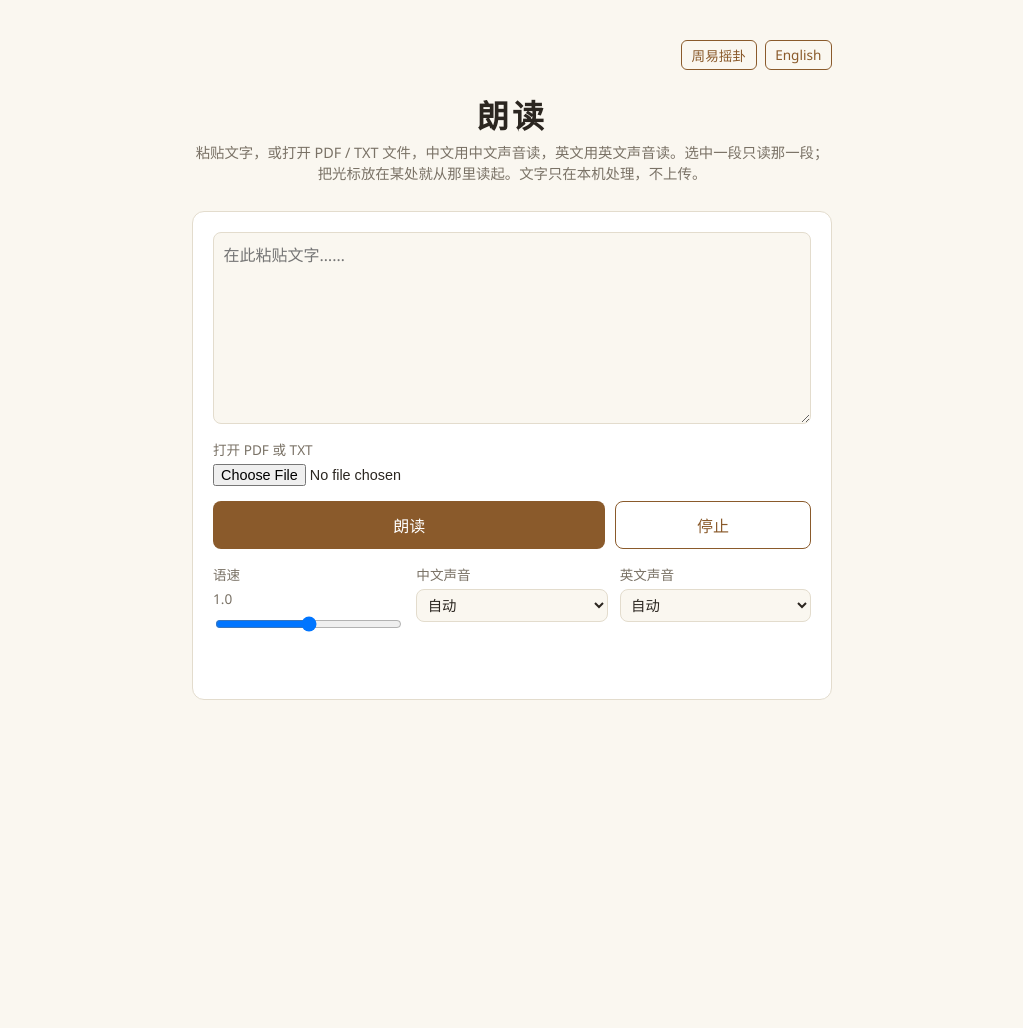
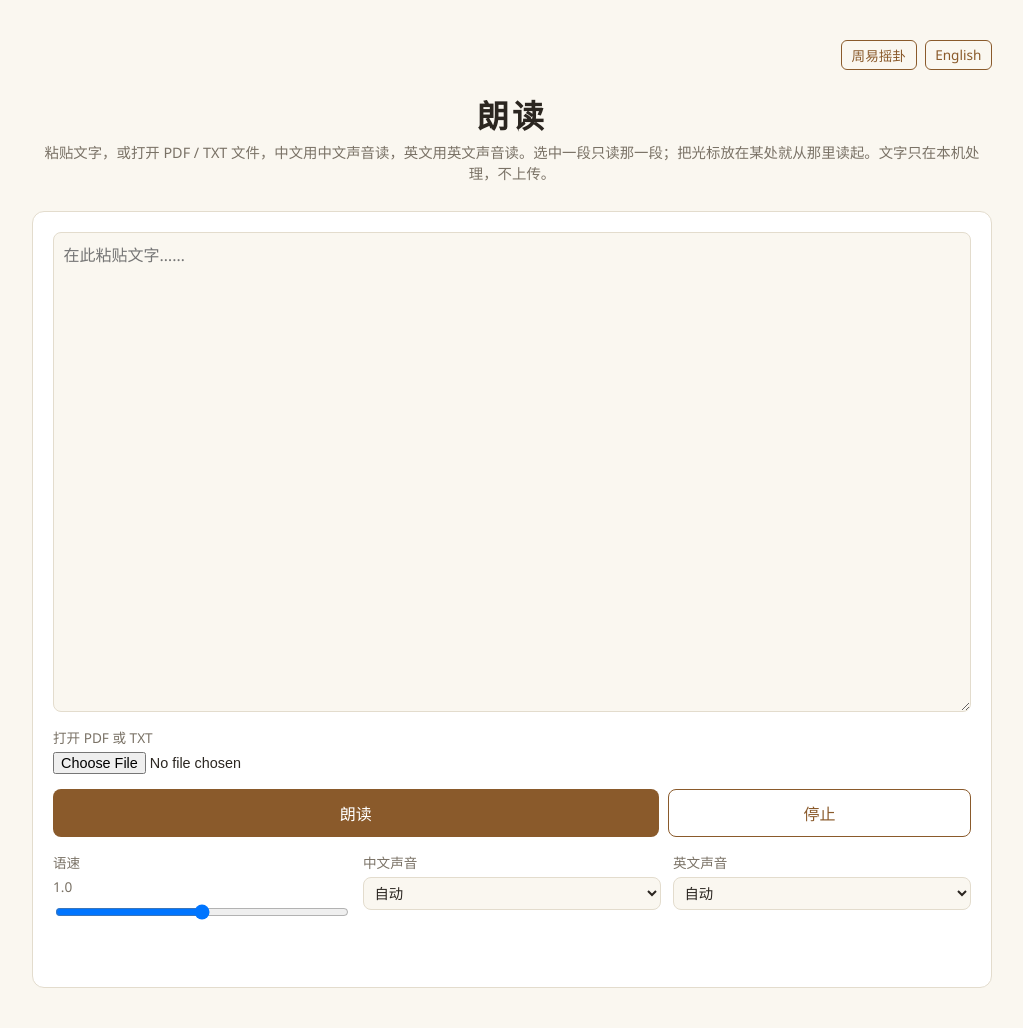
Before and after one commit to abc01013579/zhouyi-divination, a Flask app: page /read in a window 1280 px wide. Shown: the whole page, without its empty margins (128-1151 px from the left). Before the commit the page ends 700 px from the top, so only its background shows below. Run offline with Flask 3, Linux system fonts and the light colour scheme.

Commit message:
Make the read-aloud text box taller and the page wider
Co-Authored-By: Claude Opus 5.5 <noreply@anthropic.com>

```diff
--- a/static/style.css
+++ b/static/style.css
@@ -39,6 +39,10 @@ body {
 main {
   width: 100%;
   max-width: 640px;
+}
+
+main.wide {
+  max-width: 960px;
 }
 
 h1 {
@@ -300,6 +304,7 @@ h1 {
 
 .read-text {
   width: 100%;
+  height: 60vh;
   min-height: 12rem;
   resize: vertical;
   font: inherit;
--- a/templates/read.html
+++ b/templates/read.html
@@ -9,7 +9,7 @@
   <link rel="apple-touch-icon" href="{{ url_for('static', filename='apple-touch-icon.png') }}">
 </head>
 <body>
-  <main>
+  <main class="wide">
     <div class="lang-switch">
       <a href="{{ url_for('index') }}?lang={{ lang }}">{{ t.index_link_label }}</a>
       <a href="?lang={{ t.lang_switch_target }}">{{ t.lang_switch_label }}</a>
```
